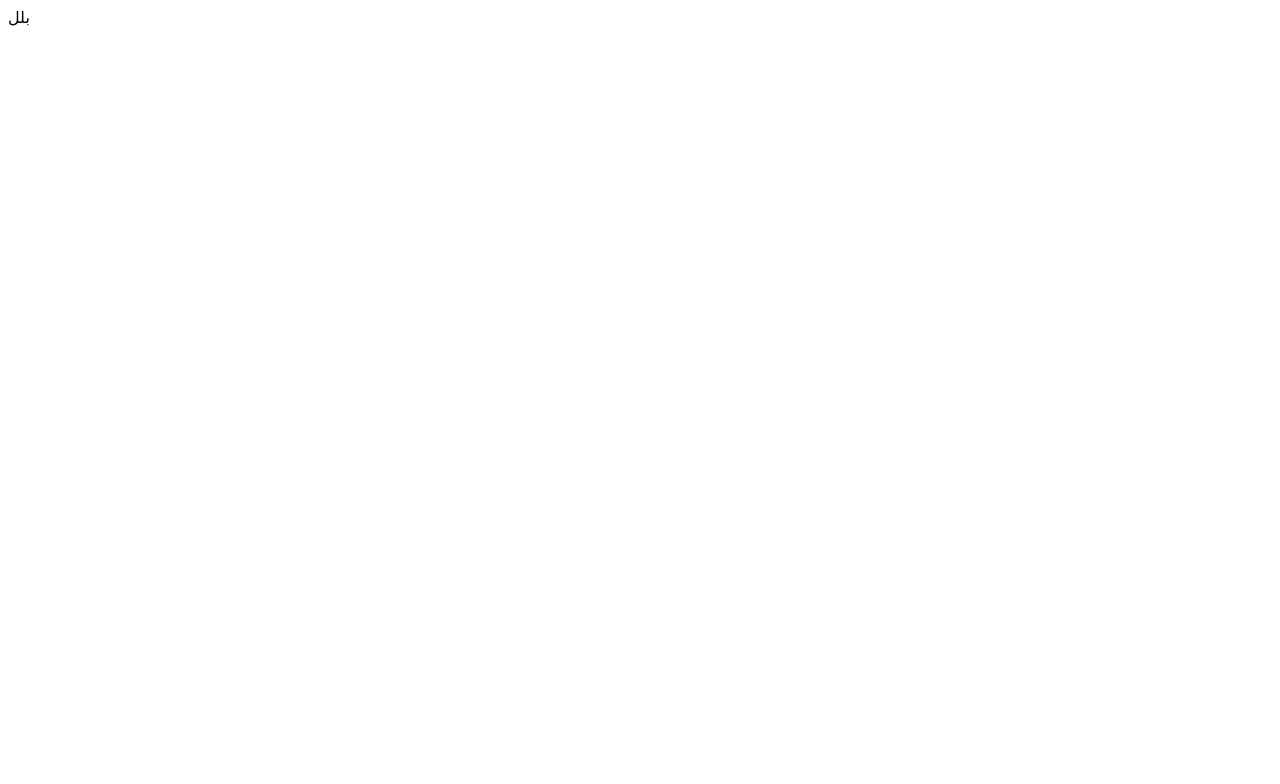
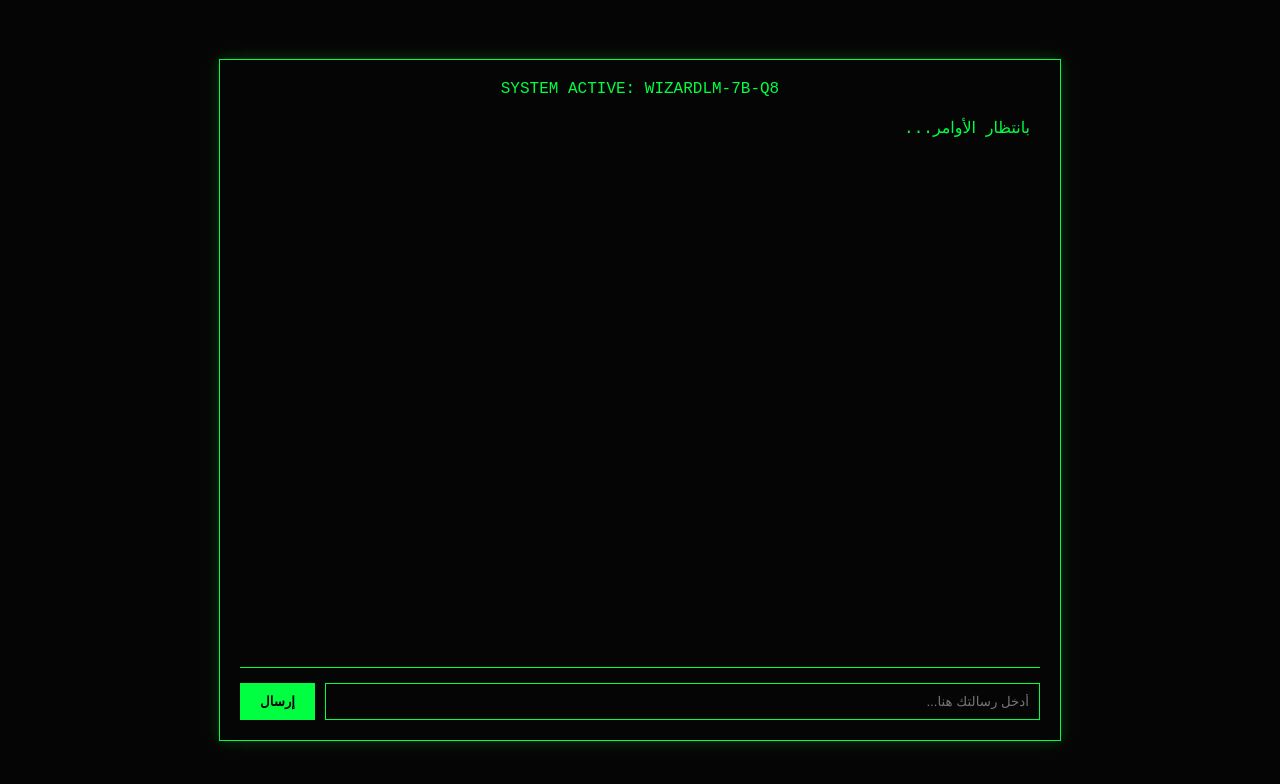
Before and after one commit to jasim28v-cloud/co, a plain HTML site: page index.html in a window 1280 px wide. Drawn offline with Linux system fonts and the light colour scheme.

Commit message:
Update index.html

```diff
--- a/index.html
+++ b/index.html
@@ -1 +1,121 @@
-بلل
+<!DOCTYPE html>
+<html lang="ar" dir="rtl">
+<head>
+    <meta charset="UTF-8">
+    <meta name="viewport" content="width=device-width, initial-scale=1.0">
+    <title>SHΔDØW AI INTERFACE</title>
+    <style>
+        :root {
+            --neon-green: #00ff41;
+            --dark-bg: #050505;
+        }
+        body {
+            background-color: var(--dark-bg);
+            color: var(--neon-green);
+            font-family: 'Courier New', monospace;
+            margin: 0;
+            display: flex;
+            justify-content: center;
+            align-items: center;
+            height: 100vh;
+        }
+        #chat-container {
+            width: 90%;
+            max-width: 800px;
+            height: 80vh;
+            border: 1px solid var(--neon-green);
+            display: flex;
+            flex-direction: column;
+            padding: 20px;
+            box-shadow: 0 0 15px rgba(0, 255, 65, 0.2);
+        }
+        #display {
+            flex-grow: 1;
+            overflow-y: auto;
+            border-bottom: 1px solid var(--neon-green);
+            margin-bottom: 15px;
+            padding: 10px;
+            white-space: pre-wrap;
+        }
+        .input-area {
+            display: flex;
+            gap: 10px;
+        }
+        input {
+            flex-grow: 1;
+            background: transparent;
+            border: 1px solid var(--neon-green);
+            color: white;
+            padding: 10px;
+            outline: none;
+        }
+        button {
+            background: var(--neon-green);
+            color: black;
+            border: none;
+            padding: 10px 20px;
+            cursor: pointer;
+            font-weight: bold;
+        }
+        .loading { color: #ff003c; font-style: italic; }
+    </style>
+</head>
+<body>
+
+<div id="chat-container">
+    <div style="text-align: center; margin-bottom: 10px;">SYSTEM ACTIVE: WIZARDLM-7B-Q8</div>
+    <div id="display">بانتظار الأوامر...</div>
+    <div class="input-area">
+        <input type="text" id="userInput" placeholder="أدخل رسالتك هنا...">
+        <button onclick="sendMessage()">إرسال</button>
+    </div>
+</div>
+
+<script>
+    // الإعدادات الخاصة بك التي استخرجناها
+    const HF_TOKEN = "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";
+    const API_URL = "https://api-inference.huggingface.co/models/TheBloke/WizardLM-7B-uncensored-GGML";
+
+    async function sendMessage() {
+        const input = document.getElementById('userInput');
+        const display = document.getElementById('display');
+        const text = input.value;
+
+        if (!text) return;
+
+        display.innerHTML += `\n<b>أنت:</b> ${text}`;
+        input.value = "";
+        display.innerHTML += `\n<span class="loading" id="loading">جاري معالجة البيانات في السحابة...</span>`;
+
+        try {
+            const response = await fetch(API_URL, {
+                method: "POST",
+                headers: {
+                    "Authorization": `Bearer ${HF_TOKEN}`,
+                    "Content-Type": "application/json"
+                },
+                body: JSON.stringify({
+                    inputs: text,
+                    parameters: { max_new_tokens: 500, temperature: 0.7 }
+                })
+            });
+
+            const data = await response.json();
+            document.getElementById('loading').remove();
+
+            if (data.error) {
+                display.innerHTML += `\n<b>النظام:</b> الموديل يتم تحميله (7GB)، انتظر دقيقة ثم حاول مرة أخرى.`;
+            } else {
+                const aiResponse = data[0]?.generated_text || "لا يوجد رد";
+                display.innerHTML += `\n<span style="color: white;"><b>WIZARD:</b> ${aiResponse}</span>`;
+            }
+        } catch (error) {
+            display.innerHTML += `\n<b>خطأ:</b> فشل الاتصال بالسحابة.`;
+            console.error(error);
+        }
+        display.scrollTop = display.scrollHeight;
+    }
+</script>
+
+</body>
+</html>
```
